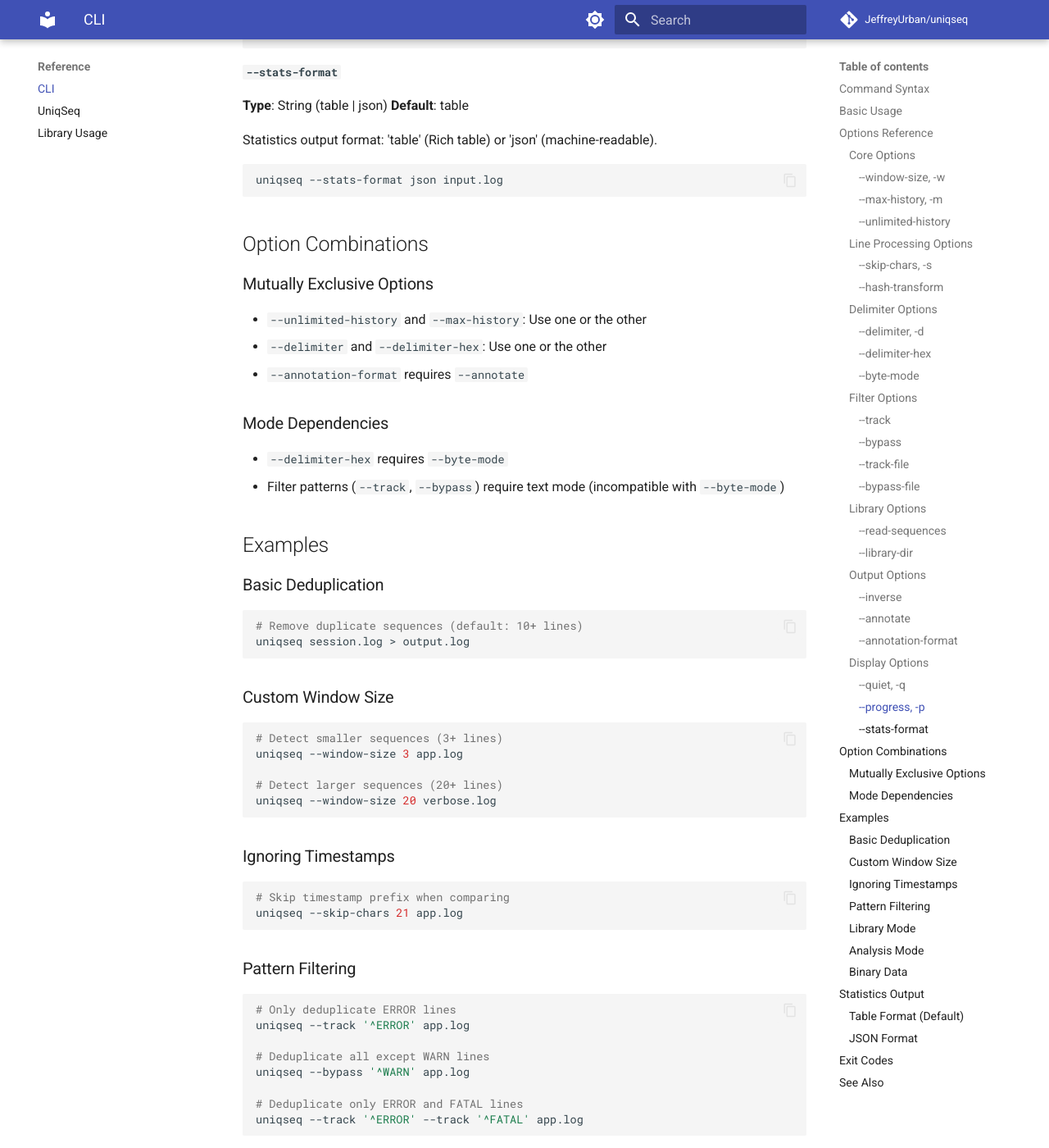
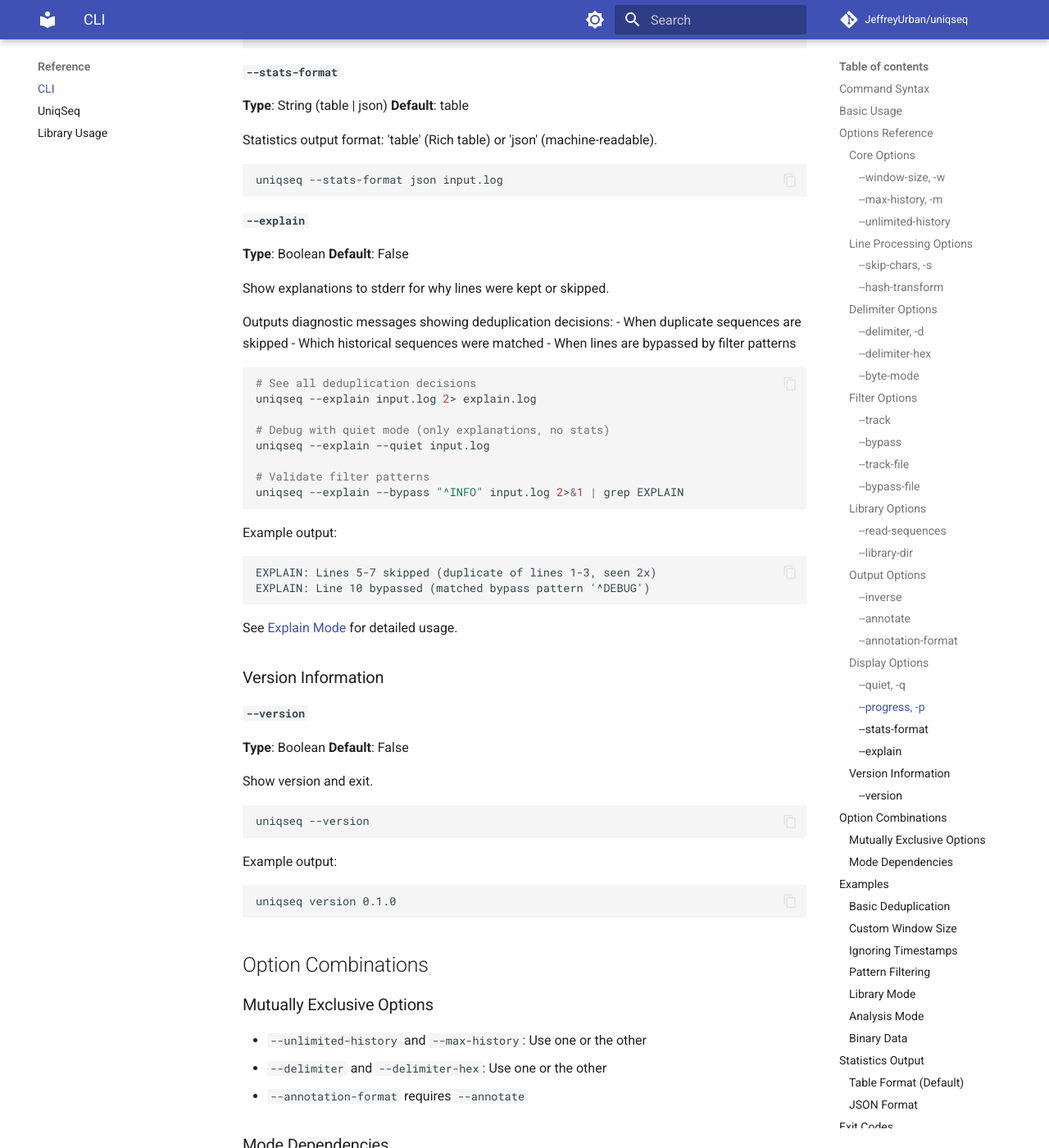
Before and after one commit to JeffreyUrban/uniqseq, an MkDocs documentation site: the page built from docs/reference/cli.md, in a window 1280 px wide and 1400 px high, scrolled down 5012 px. Shown: the whole window at 82% size. Built offline with MkDocs 1.6.1 and Material for MkDocs 9.7.7, drawn with Linux system fonts in a browser that asks for light colours; comment, search, counter and statistics services are not loaded.

Commit message:
Add documentation for --explain and --version flags
Documentation Updates:
- Created comprehensive explain mode feature documentation
- Added --explain and --version to CLI reference
- Updated mkdocs.yml navigation to include explain page

New Documentation:
- docs/features/explain/explain.md
  - What explain mode does and when to use it
  - Examples with both CLI and Python API
  - Comparison with annotations
  - Common use cases and troubleshooting
  - Performance notes

CLI Reference Updates:
- Added --explain flag documentation with examples
- Added --version flag documentation
- Both under appropriate sections with cross-references

Fixtures:
- Created test fixtures for explain documentation
- All doc tests pass (4/4)
- mkdocs build successful

🤖 Generated with [Claude Code](https://claude.com/claude-code)

Co-Authored-By: Claude <noreply@anthropic.com>

````diff
--- /dev/null
+++ b/docs/features/explain/fixtures/expected-explain.txt
@@ -0,0 +1 @@
+EXPLAIN: Lines 5-7 skipped (duplicate, seen 1x)
--- /dev/null
+++ b/docs/features/explain/fixtures/expected-output.txt
@@ -0,0 +1,5 @@
+Starting process...
+Loading config
+Connecting to DB
+Done with setup
+All systems go
--- /dev/null
+++ b/docs/features/explain/fixtures/explain.txt
@@ -0,0 +1 @@
+EXPLAIN: Lines 5-7 skipped (duplicate, seen 1x)
--- a/docs/reference/cli.md
+++ b/docs/reference/cli.md
@@ -254,6 +254,53 @@ Statistics output format: 'table' (Rich table) or 'json' (machine-readable).
 uniqseq --stats-format json input.log
 ```
 
+#### `--explain`
+**Type**: Boolean
+**Default**: False
+
+Show explanations to stderr for why lines were kept or skipped.
+
+Outputs diagnostic messages showing deduplication decisions:
+- When duplicate sequences are skipped
+- Which historical sequences were matched
+- When lines are bypassed by filter patterns
+
+```bash
+# See all deduplication decisions
+uniqseq --explain input.log 2> explain.log
+
+# Debug with quiet mode (only explanations, no stats)
+uniqseq --explain --quiet input.log
+
+# Validate filter patterns
+uniqseq --explain --bypass "^INFO" input.log 2>&1 | grep EXPLAIN
+```
+
+Example output:
+```
+EXPLAIN: Lines 5-7 skipped (duplicate of lines 1-3, seen 2x)
+EXPLAIN: Line 10 bypassed (matched bypass pattern '^DEBUG')
+```
+
+See [Explain Mode](../features/explain/explain.md) for detailed usage.
+
+### Version Information
+
+#### `--version`
+**Type**: Boolean
+**Default**: False
+
+Show version and exit.
+
+```bash
+uniqseq --version
+```
+
+Example output:
+```
+uniqseq version 0.1.0
+```
+
 ## Option Combinations
 
 ### Mutually Exclusive Options
--- a/mkdocs.yml
+++ b/mkdocs.yml
@@ -76,6 +76,7 @@ nav:
       - Byte Mode: features/byte-mode/byte-mode.md
       - Inverse Mode: features/inverse/inverse.md
       - Annotations: features/annotations/annotations.md
+      - Explain Mode: features/explain/explain.md
       - Statistics Output: features/stats/stats.md
       - Library Mode: features/library-dir/library-dir.md
       - Read-Only Patterns: features/read-sequences/read-sequences.md
````
Also changed, not shown: docs/features/explain/explain.md (added, +305 -0 lines), docs/features/explain/fixtures/input.txt (added, +8 -0 lines).
